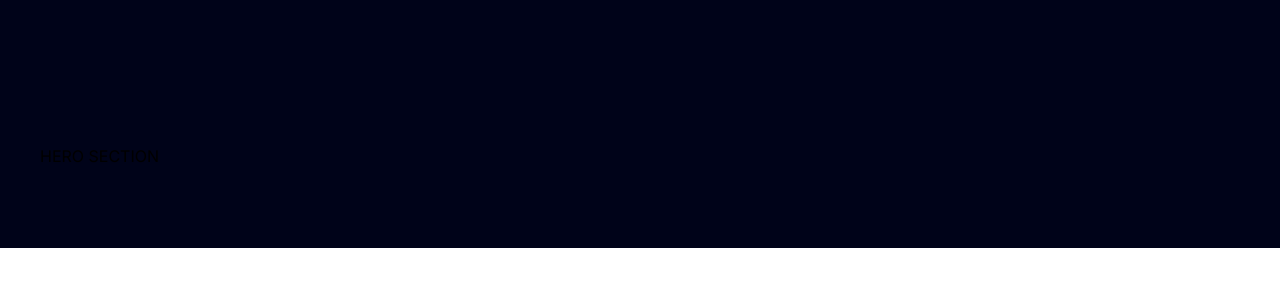
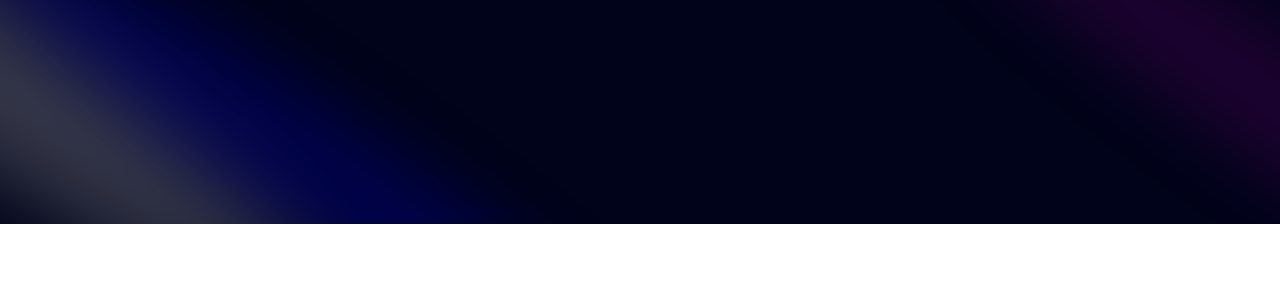
Before and after one commit to 2015jtw/portfolio-redesign2024, a Next.js app: page / in a window 1280 px wide. Shown: the top 300 px of the page. Built offline with nearby package versions, Linux system fonts and the light colour scheme.

Commit message:
tailwind.config + aceternity spotlight

```diff
--- a/app/components/hero.tsx
+++ b/app/components/hero.tsx
@@ -1,9 +1,20 @@
 import React from "react";
+import { Spotlight } from "./ui/Spotlight";
 
 const Hero = () => {
   return (
     <div className="pb-20 pt-36">
-      <h1>HERO SECTION</h1>
+      <div>
+        <Spotlight
+          className="-top-40 -left-10 md:-left-32 md:-top-20 h-screen"
+          fill="white"
+        />
+        <Spotlight
+          className="top-10 left-full h-[80vh] w-[50vw]"
+          fill="purple"
+        />
+        <Spotlight className="top-28 left-80 h-[80vh] w-[50vw]" fill="blue" />
+      </div>
     </div>
   );
 };
--- /dev/null
+++ b/app/components/ui/Spotlight.tsx
@@ -0,0 +1,56 @@
+import React from "react";
+import { cn } from "@/lib/utils";
+
+type SpotlightProps = {
+  className?: string;
+  fill?: string;
+};
+
+export const Spotlight = ({ className, fill }: SpotlightProps) => {
+  return (
+    <svg
+      className={cn(
+        "animate-spotlight pointer-events-none absolute z-[1]  h-[169%] w-[138%] lg:w-[84%] opacity-0",
+        className
+      )}
+      xmlns="http://www.w3.org/2000/svg"
+      viewBox="0 0 3787 2842"
+      fill="none"
+    >
+      <g filter="url(#filter)">
+        <ellipse
+          cx="1924.71"
+          cy="273.501"
+          rx="1924.71"
+          ry="273.501"
+          transform="matrix(-0.822377 -0.568943 -0.568943 0.822377 3631.88 2291.09)"
+          fill={fill || "white"}
+          fillOpacity="0.21"
+        ></ellipse>
+      </g>
+      <defs>
+        <filter
+          id="filter"
+          x="0.860352"
+          y="0.838989"
+          width="3785.16"
+          height="2840.26"
+          filterUnits="userSpaceOnUse"
+          colorInterpolationFilters="sRGB"
+        >
+          <feFlood floodOpacity="0" result="BackgroundImageFix"></feFlood>
+          <feBlend
+            mode="normal"
+            in="SourceGraphic"
+            in2="BackgroundImageFix"
+            result="shape"
+          ></feBlend>
+          <feGaussianBlur
+            stdDeviation="151"
+            result="effect1_foregroundBlur_1065_8"
+          ></feGaussianBlur>
+        </filter>
+      </defs>
+    </svg>
+  );
+};
--- a/app/globals.css
+++ b/app/globals.css
@@ -2,16 +2,88 @@
 @tailwind components;
 @tailwind utilities;
 
-:root {
-  --foreground-rgb: 0, 0, 0;
-  --background-start-rgb: 214, 219, 220;
-  --background-end-rgb: 255, 255, 255;
+@layer base {
+  :root {
+    --background: 0 0% 100%;
+    --foreground: 240 10% 3.9%;
+
+    --card: 0 0% 100%;
+    --card-foreground: 240 10% 3.9%;
+
+    --popover: 0 0% 100%;
+    --popover-foreground: 240 10% 3.9%;
+
+    --primary: 240 5.9% 10%;
+    --primary-foreground: 0 0% 98%;
+
+    --secondary: 240 4.8% 95.9%;
+    --secondary-foreground: 240 5.9% 10%;
+
+    --muted: 240 4.8% 95.9%;
+    --muted-foreground: 240 3.8% 46.1%;
+
+    --accent: 240 4.8% 95.9%;
+    --accent-foreground: 240 5.9% 10%;
+
+    --destructive: 0 84.2% 60.2%;
+    --destructive-foreground: 0 0% 98%;
+
+    --border: 240 5.9% 90%;
+    --input: 240 5.9% 90%;
+    --ring: 240 10% 3.9%;
+
+    --radius: 0.5rem;
+  }
+
+  .dark {
+    --background: 240 10% 3.9%;
+    --foreground: 0 0% 98%;
+
+    --card: 240 10% 3.9%;
+    --card-foreground: 0 0% 98%;
+
+    --popover: 240 10% 3.9%;
+    --popover-foreground: 0 0% 98%;
+
+    --primary: 0 0% 98%;
+    --primary-foreground: 240 5.9% 10%;
+
+    --secondary: 240 3.7% 15.9%;
+    --secondary-foreground: 0 0% 98%;
+
+    --muted: 240 3.7% 15.9%;
+    --muted-foreground: 240 5% 64.9%;
+
+    --accent: 240 3.7% 15.9%;
+    --accent-foreground: 0 0% 98%;
+
+    --destructive: 0 62.8% 30.6%;
+    --destructive-foreground: 0 0% 98%;
+
+    --border: 240 3.7% 15.9%;
+    --input: 240 3.7% 15.9%;
+    --ring: 240 4.9% 83.9%;
+  }
 }
 
-@media (prefers-color-scheme: dark) {
-  :root {
-    --foreground-rgb: 255, 255, 255;
-    --background-start-rgb: 0, 0, 0;
-    --background-end-rgb: 0, 0, 0;
+@layer base {
+  * {
+    @apply border-border !scroll-smooth;
+  }
+  body {
+    @apply bg-background text-foreground;
+  }
+  button {
+    @apply active:outline-none;
   }
 }
+
+@layer utilities {
+  .heading {
+    @apply font-bold text-4xl md:text-5xl text-center;
+  }
+
+  .black-gradient {
+    background: linear-gradient(90deg, #161a31 0%, #06091f 100%);
+  }
+}
--- /dev/null
+++ b/lib/utils.ts
@@ -0,0 +1,6 @@
+import { ClassValue, clsx } from "clsx";
+import { twMerge } from "tailwind-merge";
+
+export function cn(...inputs: ClassValue[]) {
+  return twMerge(clsx(inputs));
+}
--- a/package.json
+++ b/package.json
@@ -11,10 +11,12 @@
   "dependencies": {
     "clsx": "^2.1.1",
     "framer-motion": "^11.3.19",
+    "mini-svg-data-uri": "^1.4.4",
     "next": "14.2.5",
     "react": "^18",
     "react-dom": "^18",
-    "tailwind-merge": "^2.4.0"
+    "tailwind-merge": "^2.4.0",
+    "tailwindcss-animate": "^1.0.7"
   },
   "devDependencies": {
     "@types/node": "^20",
--- a/tailwind.config.ts
+++ b/tailwind.config.ts
@@ -1,26 +1,204 @@
 import type { Config } from "tailwindcss";
 
-const config: Config = {
+const svgToDataUri = require("mini-svg-data-uri");
+
+const colors = require("tailwindcss/colors");
+const {
+  default: flattenColorPalette,
+} = require("tailwindcss/lib/util/flattenColorPalette");
+
+const config = {
+  darkMode: ["class"],
   content: [
-    "./pages/**/*.{js,ts,jsx,tsx,mdx}",
-    "./components/**/*.{js,ts,jsx,tsx,mdx}",
-    "./app/**/*.{js,ts,jsx,tsx,mdx}",
+    "./pages/**/*.{ts,tsx}",
+    "./components/**/*.{ts,tsx}",
+    "./app/**/*.{ts,tsx}",
+    "./src/**/*.{ts,tsx}",
+    "./data/**/*.{ts,tsx}",
   ],
+  prefix: "",
   theme: {
+    container: {
+      center: true,
+      padding: "2rem",
+      screens: {
+        "2xl": "1400px",
+      },
+    },
     extend: {
       colors: {
         black: {
-          DEFAULT: '#000',
-          100: '#000319',
-        }
+          DEFAULT: "#000",
+          100: "#000319",
+          200: "rgba(17, 25, 40, 0.75)",
+          300: "rgba(255, 255, 255, 0.125)",
+        },
+        white: {
+          DEFAULT: "#FFF",
+          100: "#BEC1DD",
+          200: "#C1C2D3",
+        },
+        blue: {
+          "100": "#E4ECFF",
+        },
+        purple: "#CBACF9",
+        border: "hsl(var(--border))",
+        input: "hsl(var(--input))",
+        ring: "hsl(var(--ring))",
+        background: "hsl(var(--background))",
+        foreground: "hsl(var(--foreground))",
+        primary: {
+          DEFAULT: "hsl(var(--primary))",
+          foreground: "hsl(var(--primary-foreground))",
+        },
+        secondary: {
+          DEFAULT: "hsl(var(--secondary))",
+          foreground: "hsl(var(--secondary-foreground))",
+        },
+        destructive: {
+          DEFAULT: "hsl(var(--destructive))",
+          foreground: "hsl(var(--destructive-foreground))",
+        },
+        muted: {
+          DEFAULT: "hsl(var(--muted))",
+          foreground: "hsl(var(--muted-foreground))",
+        },
+        accent: {
+          DEFAULT: "hsl(var(--accent))",
+          foreground: "hsl(var(--accent-foreground))",
+        },
+        popover: {
+          DEFAULT: "hsl(var(--popover))",
+          foreground: "hsl(var(--popover-foreground))",
+        },
+        card: {
+          DEFAULT: "hsl(var(--card))",
+          foreground: "hsl(var(--card-foreground))",
+        },
       },
-      backgroundImage: {
-        "gradient-radial": "radial-gradient(var(--tw-gradient-stops))",
-        "gradient-conic":
-          "conic-gradient(from 180deg at 50% 50%, var(--tw-gradient-stops))",
+      borderRadius: {
+        lg: "var(--radius)",
+        md: "calc(var(--radius) - 2px)",
+        sm: "calc(var(--radius) - 4px)",
+      },
+      keyframes: {
+        "accordion-down": {
+          from: { height: "0" },
+          to: { height: "var(--radix-accordion-content-height)" },
+        },
+        "accordion-up": {
+          from: { height: "var(--radix-accordion-content-height)" },
+          to: { height: "0" },
+        },
+        spotlight: {
+          "0%": {
+            opacity: "0",
+            transform: "translate(-72%, -62%) scale(0.5)",
+          },
+          "100%": {
+            opacity: "1",
+            transform: "translate(-50%,-40%) scale(1)",
+          },
+        },
+        shimmer: {
+          from: {
+            backgroundPosition: "0 0",
+          },
+          to: {
+            backgroundPosition: "-200% 0",
+          },
+        },
+        moveHorizontal: {
+          "0%": {
+            transform: "translateX(-50%) translateY(-10%)",
+          },
+          "50%": {
+            transform: "translateX(50%) translateY(10%)",
+          },
+          "100%": {
+            transform: "translateX(-50%) translateY(-10%)",
+          },
+        },
+        moveInCircle: {
+          "0%": {
+            transform: "rotate(0deg)",
+          },
+          "50%": {
+            transform: "rotate(180deg)",
+          },
+          "100%": {
+            transform: "rotate(360deg)",
+          },
+        },
+        moveVertical: {
+          "0%": {
+            transform: "translateY(-50%)",
+          },
+          "50%": {
+            transform: "translateY(50%)",
+          },
+          "100%": {
+            transform: "translateY(-50%)",
+          },
+        },
+        scroll: {
+          to: {
+            transform: "translate(calc(-50% - 0.5rem))",
+          },
+        },
+      },
+      animation: {
+        "accordion-down": "accordion-down 0.2s ease-out",
+        "accordion-up": "accordion-up 0.2s ease-out",
+        spotlight: "spotlight 2s ease .75s 1 forwards",
+        shimmer: "shimmer 2s linear infinite",
+        first: "moveVertical 30s ease infinite",
+        second: "moveInCircle 20s reverse infinite",
+        third: "moveInCircle 40s linear infinite",
+        fourth: "moveHorizontal 40s ease infinite",
+        fifth: "moveInCircle 20s ease infinite",
+        scroll:
+          "scroll var(--animation-duration, 40s) var(--animation-direction, forwards) linear infinite",
       },
     },
   },
-  plugins: [],
-};
+  plugins: [
+    require("tailwindcss-animate"),
+    addVariablesForColors,
+    function ({ matchUtilities, theme }: any) {
+      matchUtilities(
+        {
+          "bg-grid": (value: any) => ({
+            backgroundImage: `url("${svgToDataUri(
+              `<svg xmlns="http://www.w3.org/2000/svg" viewBox="0 0 32 32" width="100" height="100" fill="none" stroke="${value}"><path d="M0 .5H31.5V32"/></svg>`
+            )}")`,
+          }),
+          "bg-grid-small": (value: any) => ({
+            backgroundImage: `url("${svgToDataUri(
+              `<svg xmlns="http://www.w3.org/2000/svg" viewBox="0 0 32 32" width="8" height="8" fill="none" stroke="${value}"><path d="M0 .5H31.5V32"/></svg>`
+            )}")`,
+          }),
+          "bg-dot": (value: any) => ({
+            backgroundImage: `url("${svgToDataUri(
+              `<svg xmlns="http://www.w3.org/2000/svg" viewBox="0 0 32 32" width="16" height="16" fill="none"><circle fill="${value}" id="pattern-circle" cx="10" cy="10" r="1.6257413380501518"></circle></svg>`
+            )}")`,
+          }),
+        },
+        { values: flattenColorPalette(theme("backgroundColor")), type: "color" }
+      );
+    },
+  ],
+} satisfies Config;
+
+function addVariablesForColors({ addBase, theme }: any) {
+  let allColors = flattenColorPalette(theme("colors"));
+  let newVars = Object.fromEntries(
+    Object.entries(allColors).map(([key, val]) => [`--${key}`, val])
+  );
+
+  addBase({
+    ":root": newVars,
+  });
+}
+
 export default config;
```
Also changed, not shown: 1 other file (tests, documents, lock files or other folders).
